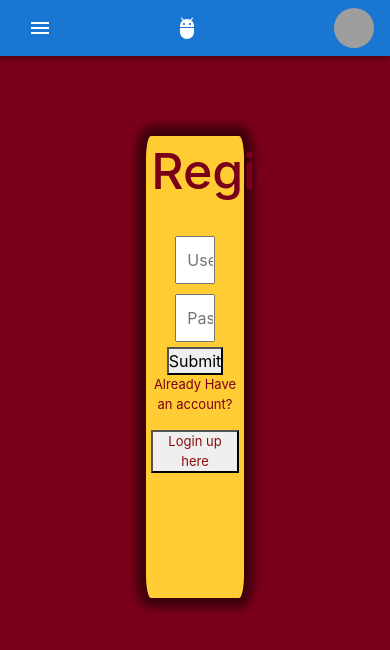
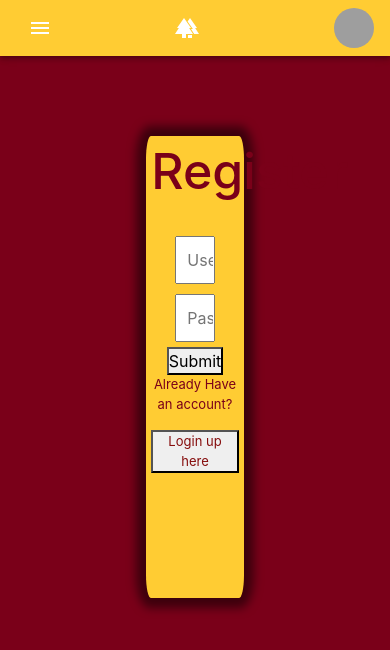
Before and after one commit to jbuck123/DiscGopher, a React (Create React App) app in the folder my-app/: page /Register in a window 390 px wide. Shown: the top 650 px of the page. Built offline with nearby package versions, Linux system fonts and the light colour scheme; grey boxes are pictures that could not be loaded.

Commit message:
nav bar styling complete, responsive, with href functionality

```diff
--- a/my-app/src/App.js
+++ b/my-app/src/App.js
@@ -26,6 +26,10 @@ import Forehand from "./Pages/Forehand"
 import Tomahawk from "./Pages/Tomahawk"
 
 
+
+
+
+
 function App() {
   return (
     <div>
--- a/my-app/src/components/Header.js
+++ b/my-app/src/components/Header.js
@@ -12,10 +12,15 @@ import Avatar from '@mui/material/Avatar';
 import Button from '@mui/material/Button';
 import Tooltip from '@mui/material/Tooltip';
 import MenuItem from '@mui/material/MenuItem';
-import AdbIcon from '@mui/icons-material/Adb';
+
+import ForestIcon from '@mui/icons-material/Forest';
 
 const pages = ['Discs', 'Bag'];
 const settings = ['Profile', 'Account', 'Dashboard', 'Logout'];
+
+
+
+
 
 const ResponsiveAppBar = () => {
   const [anchorElNav, setAnchorElNav] = React.useState(null);
@@ -37,10 +42,13 @@ const ResponsiveAppBar = () => {
   };
 
   return (
-    <AppBar position="static">
-      <Container maxWidth="xl">
+    <AppBar position="static" sx={{
+      bgcolor: 'rgb(255,204,51)'
+    }} >
+      <Container maxWidth="xl"
+    >
         <Toolbar disableGutters>
-          <AdbIcon sx={{ display: { xs: 'none', md: 'flex' }, mr: 1 }} />
+          <ForestIcon sx={{ display: { xs: 'none', md: 'flex' }, mr: 1 }} />
           <Typography
             variant="h6"
             noWrap
@@ -95,7 +103,7 @@ const ResponsiveAppBar = () => {
               ))}
             </Menu>
           </Box>
-          <AdbIcon sx={{ display: { xs: 'flex', md: 'none' }, mr: 1 }} />
+          <ForestIcon sx={{ display: { xs: 'flex', md: 'none' }, mr: 1 }} />
           <Typography
             variant="h5"
             noWrap
```
